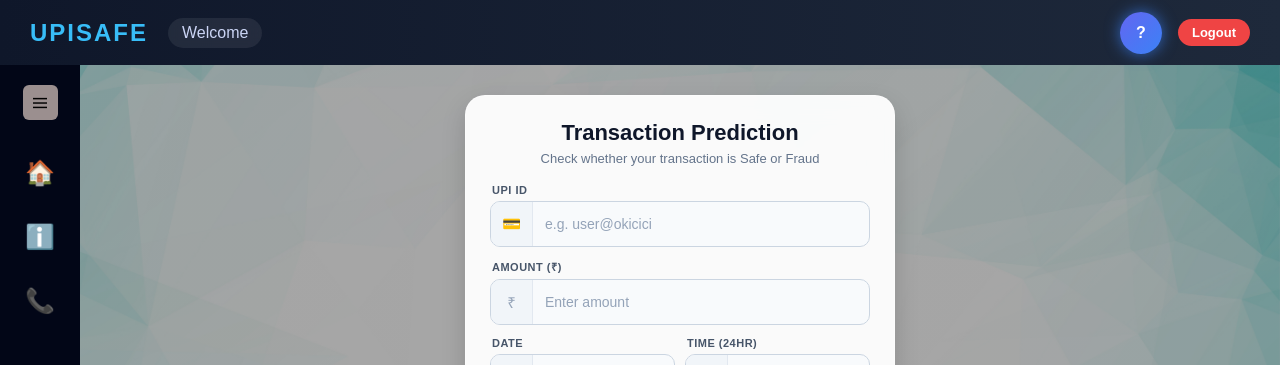
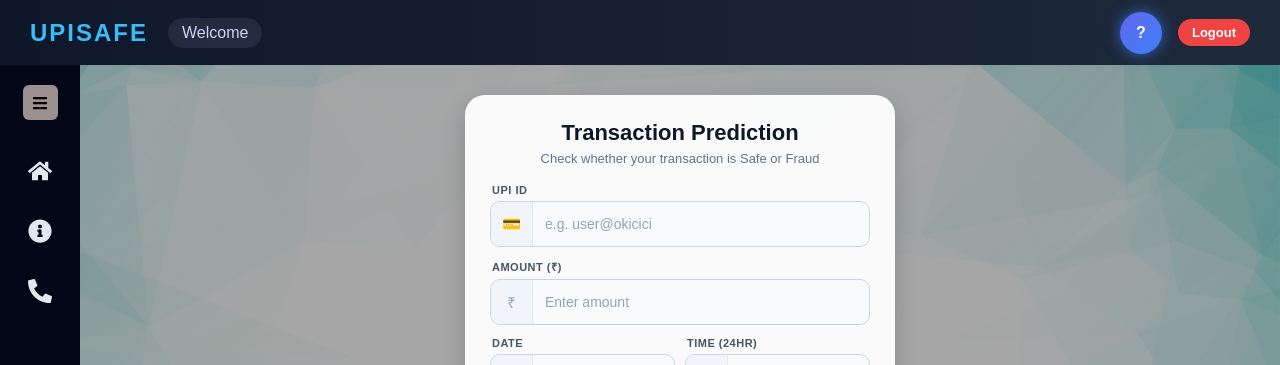
Before and after one commit to Tirtha134/UPISAFE_FRONTEND, a React (Vite) app: page /transaction in a window 1280 px wide. Shown: the top 365 px of the page. Built offline with nearby package versions, Linux system fonts and the light colour scheme; no server answers.

Commit message:
Refactor Sidebar to use react-icons for menu items

```diff
--- a/src/components/Sidebar.jsx
+++ b/src/components/Sidebar.jsx
@@ -1,6 +1,7 @@
 import React, { useState } from "react";
 import "./Sidebar.css";
 import { useLocation, useNavigate } from "react-router-dom";
+import { FaHome, FaInfoCircle, FaPhoneAlt, FaBars } from "react-icons/fa";
 
 const Sidebar = () => {
   const [extended, setExtended] = useState(false);
@@ -9,53 +10,51 @@ const Sidebar = () => {
 
   return (
     <div className={`sidebar ${extended ? "extended" : ""}`}>
-
-      {/* ===== MENU BUTTON ===== */}
+      {/* Menu Button */}
       <div
         className="menu-container"
         onClick={() => setExtended(!extended)}
       >
-        <img src="/menu_icon.png" alt="menu" className="menu-icon" />
+        <FaBars className="menu-icon" />
       </div>
 
-      {/* ===== NAV ITEMS ===== */}
+      {/* Navigation */}
       <div className="nav">
 
-        {/* HOME */}
+        {/* Home */}
         <div
           className={`menu-item ${
             location.pathname === "/home" ? "active" : ""
           }`}
           onClick={() => navigate("/home")}
         >
-          <span className="icon">🏠</span>
+          <FaHome className="icon" />
           {extended && <p>Home</p>}
         </div>
 
-        {/* ABOUT */}
+        {/* About */}
         <div
           className={`menu-item ${
             location.pathname === "/about" ? "active" : ""
           }`}
           onClick={() => navigate("/about")}
         >
-          <span className="icon">ℹ️</span>
+          <FaInfoCircle className="icon" />
           {extended && <p>About</p>}
         </div>
 
-        {/* CONTACT ✅ NEW */}
+        {/* Contact */}
         <div
           className={`menu-item ${
             location.pathname === "/contact" ? "active" : ""
           }`}
           onClick={() => navigate("/contact")}
         >
-          <span className="icon">📞</span>
+          <FaPhoneAlt className="icon" />
           {extended && <p>Contact</p>}
         </div>
 
       </div>
-
     </div>
   );
 };
```
